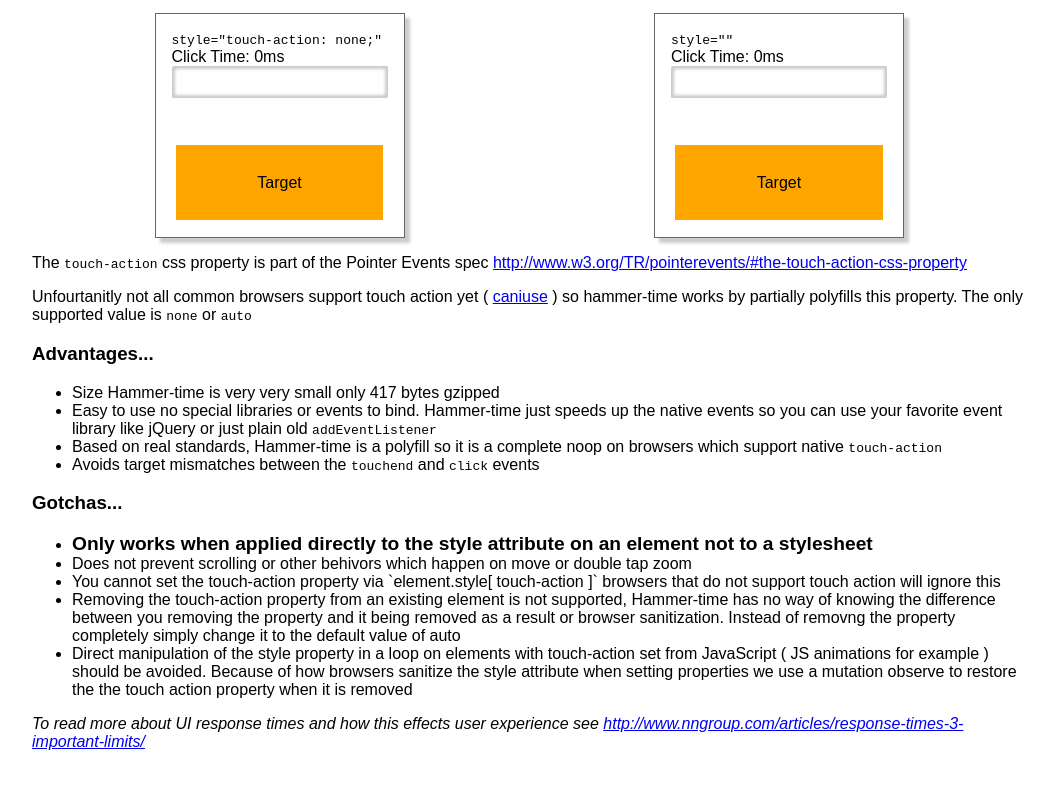
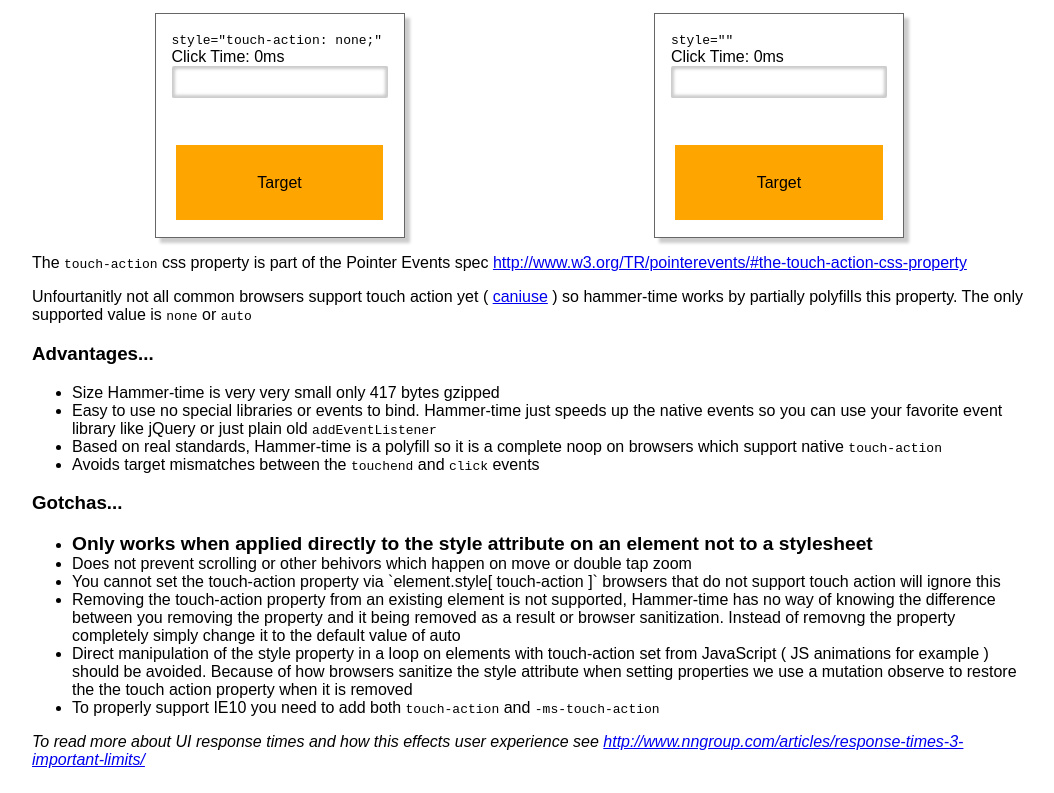
Before and after one commit to hammerjs/hammer-time, a website: page index.html in a window 1280 px wide. Shown: the part 844-1637 px from the top of the page, without its empty margins (108-1162 px from the left). Drawn offline with nearby package versions, Linux system fonts and the light colour scheme; a web font is replaced by a local one.

Commit message:
Readme: Update to add note about -ms-touch-action

```diff
--- a/index.html
+++ b/index.html
@@ -84,6 +84,7 @@
 	<li>You cannot set the touch-action property via `element.style[ touch-action ]` browsers that do not support touch action will ignore this</li>
 	<li>Removing the touch-action property from an existing element is not supported, Hammer-time has no way of knowing the difference between you removing the property and it being removed as a result or browser sanitization. Instead of removng the property completely simply change it to the default value of auto</li>
 	<li>Direct manipulation of the style property in a loop on elements with touch-action set from JavaScript ( JS animations for example ) should be avoided. Because of how browsers sanitize the style attribute when setting properties we use a mutation observe to restore the the touch action property when it is removed</li>
+	<li>To properly support IE10 you need to add both <code>touch-action</code> and <code>-ms-touch-action</code>
 </ul>
 
 <cite>To read more about UI response times and how this effects user experience see <a href="http://www.nngroup.com/articles/response-times-3-important-limits/">http://www.nngroup.com/articles/response-times-3-important-limits/</a></cite>
```
Also changed, not shown: README.md.
